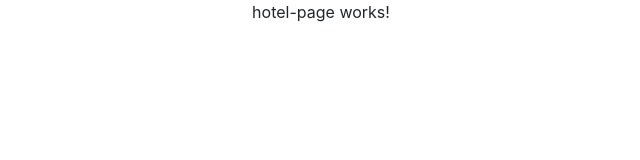
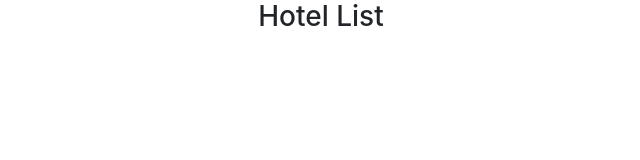
Before and after one commit to CopenhagenJames/fundamentals, an Angular app: page /hotel in a window 1280 px wide. Shown: the top 160 px of the page, without its empty margins (319-959 px from the left). Built offline with nearby package versions, Linux system fonts and the light colour scheme.

Commit message:
Updated Title

```diff
--- a/src/app/app-routing.module.ts
+++ b/src/app/app-routing.module.ts
@@ -26,9 +26,8 @@ const routes: Routes = [
   {
     path: 'hotel',
     component: HotelPageComponent,
-    data:
-    {
-      title: 'Hotels'
+    data: {
+      title: 'Hotel List'
     }
   },
   {
--- a/src/app/hotel-page/hotel-page.component.html
+++ b/src/app/hotel-page/hotel-page.component.html
@@ -1 +1,7 @@
-<p>hotel-page works!</p>
+<div class="container_fluid">
+    <div class="row">
+        <div class="col-md-12">
+            <h3>{{title}}</h3>
+        </div>
+    </div>
+</div>
--- a/src/app/hotel-page/hotel-page.component.ts
+++ b/src/app/hotel-page/hotel-page.component.ts
@@ -1,4 +1,5 @@
 import { Component, OnInit } from '@angular/core';
+import { ActivatedRoute, ParamMap, Router } from '@angular/router';
 
 @Component({
   selector: 'app-hotel-page',
@@ -7,9 +8,14 @@ import { Component, OnInit } from '@angular/core';
 })
 export class HotelPageComponent implements OnInit {
 
-  constructor() { }
+  title: string;
+
+  constructor(private route: ActivatedRoute,) { }
 
   ngOnInit(): void {
+    this.route.data.subscribe((result) => {
+      this.title = result.title;
+    });
   }
 
 }
```
